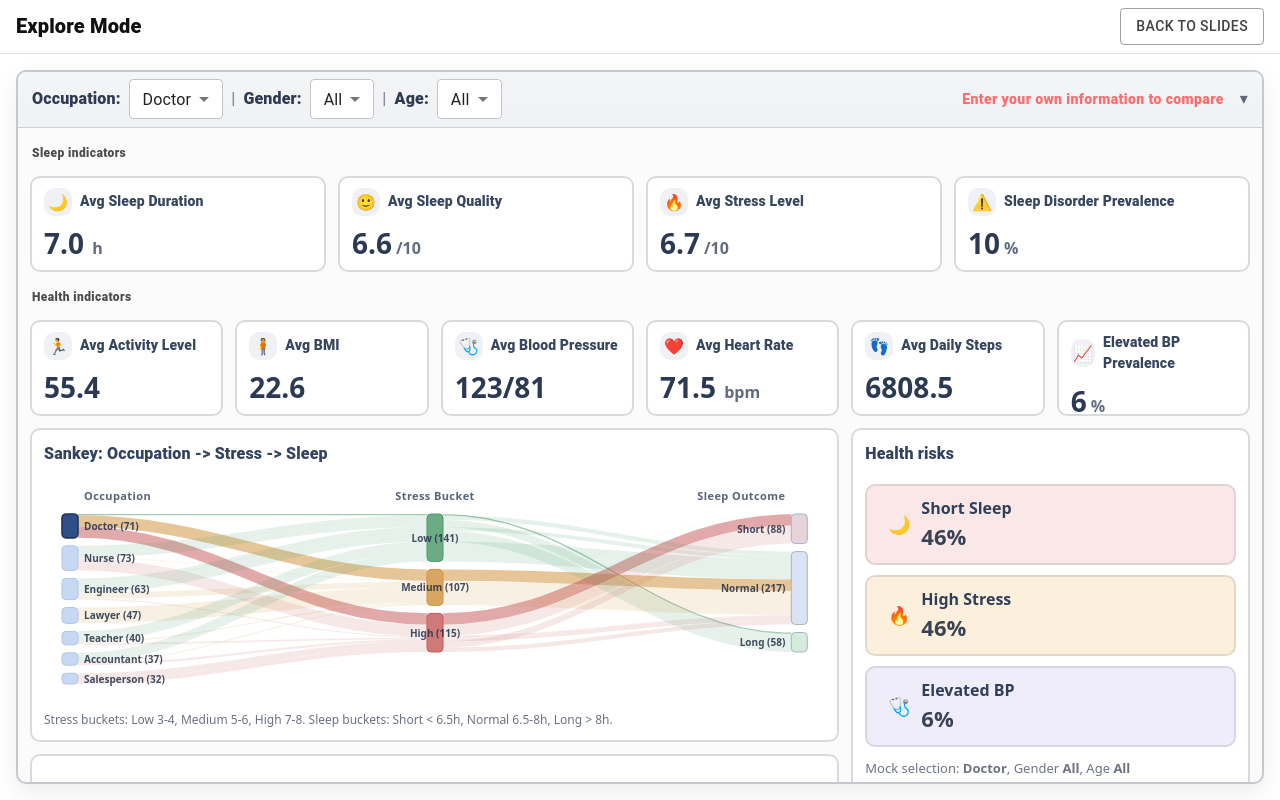
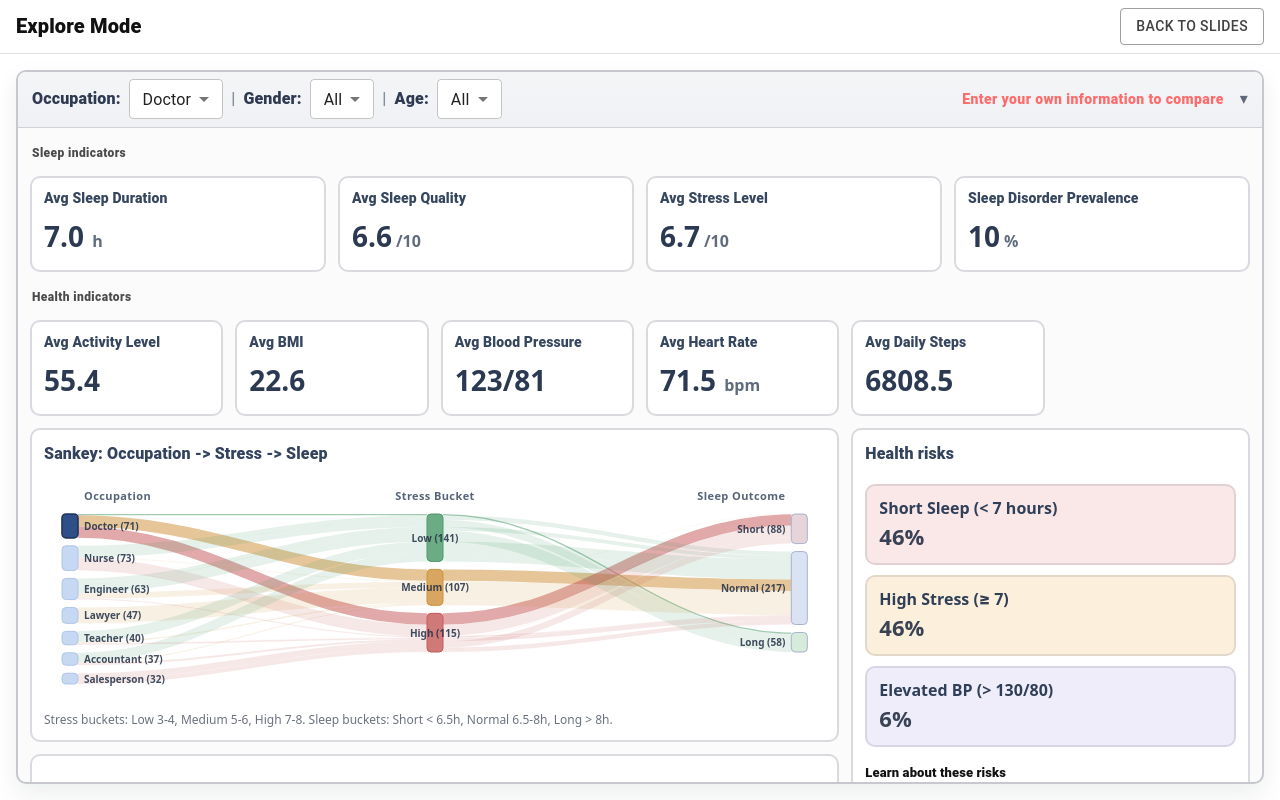
Before and after one commit to superbat3/Sleep-Pattern-Visualization, a React (Vite) app: page / in a window 1280 px wide. Both pictures are taken after a click on the button "SKIP TO DASHBOARD". Built offline with nearby package versions, Linux system fonts and the light colour scheme.

Commit message:
fix a lot of formatting and data filtering

```diff
--- a/src/ComparisonView.jsx
+++ b/src/ComparisonView.jsx
@@ -6,7 +6,7 @@ import MenuItem from "@mui/material/MenuItem";
 import Stack from "@mui/material/Stack";
 import TextField from "@mui/material/TextField";
 import Typography from "@mui/material/Typography";
-import { Radar, RadarChart, PolarGrid, PolarAngleAxis, PolarRadiusAxis, ResponsiveContainer, Tooltip, Legend, } from "recharts";
+import { Legend, PolarAngleAxis, PolarGrid, PolarRadiusAxis, Radar, RadarChart, ResponsiveContainer, Tooltip, } from "recharts";
 
 const ALLOWED_OCCUPATIONS = [
   "Engineer",
--- a/src/ScatterPlot.jsx
+++ b/src/ScatterPlot.jsx
@@ -1,5 +1,5 @@
+import * as d3 from "d3";
 import { useEffect, useMemo, useRef, useState } from "react";
-import * as d3 from "d3";
 
 function useResizeObserver(ref) {
   const [size, setSize] = useState({ width: 0, height: 0 });
@@ -28,6 +28,12 @@ function useResizeObserver(ref) {
   return size;
 }
 
+function deterministicJitter(index, amt, offset = 0) {
+  const seed = Math.sin((index + 1) * 12.9898 + offset * 78.233) * 43758.5453;
+  const frac = seed - Math.floor(seed);
+  return (frac - 0.5) * amt;
+}
+
 export default function ScatterPlot({ data }) {
   const wrapRef = useRef(null);
   const svgRef = useRef(null);
@@ -35,39 +41,31 @@ export default function ScatterPlot({ data }) {
 
   const { width } = useResizeObserver(wrapRef);
 
-  const height = 260;
-  const pad = { top: 28, right: 20, bottom: 40, left: 50 };
+  const height = 220;
+  const pad = { top: 8, right: 16, bottom: 34, left: 60 };
 
   const innerW = Math.max(0, (width || 0) - pad.left - pad.right);
   const innerH = height - pad.top - pad.bottom;
 
-  const jitter = (amt) => (Math.random() - 0.5) * amt;
-
-  // ✔ Only use the data passed in (already filtered by occupation)
   const points = useMemo(() => {
     if (!Array.isArray(data)) return [];
-    return data.map((d) => ({
-      sleep: +d.sleepDuration + jitter(0.25),
-      stress: +d.stress + jitter(0.25),
+    return data.map((d, i) => ({
+      sleep: +d.sleepDuration + deterministicJitter(i, 0.25, 1),
+      stress: +d.stress + deterministicJitter(i, 0.25, 2),
     }));
   }, [data]);
 
-  // ✔ Single color for all points
   const dotColor = "#4A6CF7";
 
-  const maxStress = (d3.max(points, d => d.stress) ?? 10) + 0.5;
-  const minStress = (d3.min(points, d => d.stress) ?? 0) - 0.5;
+  const maxStress = (d3.max(points, (d) => d.stress) ?? 10) + 0.5;
+  const minStress = (d3.min(points, (d) => d.stress) ?? 0) - 0.5;
 
-  const maxSleep = (d3.max(points, d => d.sleep) ?? 10) + 0.5;
-  const minSleep = (d3.min(points, d => d.sleep) ?? 0) - 0.5;
+  const maxSleep = (d3.max(points, (d) => d.sleep) ?? 10) + 0.5;
+  const minSleep = (d3.min(points, (d) => d.sleep) ?? 0) - 0.5;
 
-  const x = d3.scaleLinear()
-    .domain([minStress, maxStress])
-    .range([0, innerW]);
+  const x = d3.scaleLinear().domain([minStress, maxStress]).range([0, innerW]);
 
-  const y = d3.scaleLinear()
-    .domain([minSleep, maxSleep])
-    .range([innerH, 0]);
+  const y = d3.scaleLinear().domain([minSleep, maxSleep]).range([innerH, 0]);
 
   useEffect(() => {
     if (!svgRef.current || !tooltipRef.current) return;
@@ -78,7 +76,8 @@ export default function ScatterPlot({ data }) {
 
     const dots = svg.selectAll("circle.dot").data(points, (_, i) => i);
 
-    dots.enter()
+    dots
+      .enter()
       .append("circle")
       .attr("class", "dot")
       .attr("cx", () => pad.left + innerW / 2)
@@ -91,8 +90,8 @@ export default function ScatterPlot({ data }) {
       .on("mousemove", function (event, d) {
         tooltip
           .style("opacity", 1)
-          .style("left", event.offsetX + 12 + "px")
-          .style("top", event.offsetY + 12 + "px")
+          .style("left", `${event.offsetX + 12}px`)
+          .style("top", `${event.offsetY + 12}px`)
           .html(`
             <div>Sleep: ${d.sleep.toFixed(1)} hrs</div>
             <div>Stress: ${d.stress.toFixed(1)}</div>
@@ -110,8 +109,8 @@ export default function ScatterPlot({ data }) {
       .on("mousemove", function (event, d) {
         tooltip
           .style("opacity", 1)
-          .style("left", event.offsetX + 12 + "px")
-          .style("top", event.offsetY + 12 + "px")
+          .style("left", `${event.offsetX + 12}px`)
+          .style("top", `${event.offsetY + 12}px`)
           .html(`
             <div>Sleep: ${d.sleep.toFixed(1)} hrs</div>
             <div>Stress: ${d.stress.toFixed(1)}</div>
@@ -124,14 +123,34 @@ export default function ScatterPlot({ data }) {
       .attr("cy", (d) => pad.top + y(d.sleep));
 
     dots.exit().remove();
-  }, [points, width, innerW, innerH]);
+  }, [points, width, innerW, innerH, x, y]);
 
   if (!width || width === 0) {
-    return <div ref={wrapRef} style={{ width: "100%", height: "100%", position: "relative" }} />;
+    return (
+      <div
+        ref={wrapRef}
+        style={{
+          width: "100%",
+          height: "100%",
+          position: "relative",
+          overflow: "hidden",
+          minWidth: 0,
+        }}
+      />
+    );
   }
 
   return (
-    <div ref={wrapRef} style={{ width: "100%", height: "100%", position: "relative" }}>
+    <div
+      ref={wrapRef}
+      style={{
+        width: "100%",
+        height: "100%",
+        position: "relative",
+        overflow: "hidden",
+        minWidth: 0,
+      }}
+    >
       <div
         ref={tooltipRef}
         style={{
@@ -144,6 +163,8 @@ export default function ScatterPlot({ data }) {
           fontSize: "12px",
           opacity: 0,
           transition: "opacity 0.15s",
+          maxWidth: "140px",
+          zIndex: 2,
         }}
       />
 
@@ -153,10 +174,6 @@ export default function ScatterPlot({ data }) {
         height={height}
         viewBox={`0 0 ${Math.max(1, width || 1)} ${height}`}
       >
-        <text x={pad.left} y={20} fontSize="14" fontWeight="700" opacity="0.9">
-          Sleep vs. Stress
-        </text>
-
         <line
           x1={pad.left}
           y1={pad.top + innerH}
@@ -167,8 +184,8 @@ export default function ScatterPlot({ data }) {
         />
         <text
           x={pad.left + innerW / 2}
-          y={pad.top + innerH + 32}
-          fontSize="12"
+          y={pad.top + innerH + 28}
+          fontSize="11"
           textAnchor="middle"
           opacity="0.75"
         >
@@ -183,22 +200,32 @@ export default function ScatterPlot({ data }) {
           stroke="currentColor"
           opacity="0.35"
         />
+
         <text
           x={pad.left - 10}
-          y={pad.top - 6}
-          fontSize="12"
+          y={pad.top + 2}
+          fontSize="11"
           textAnchor="end"
           opacity="0.75"
         >
-          Sleep (hrs)
+          Sleep
+        </text>
+        <text
+          x={pad.left - 10}
+          y={pad.top + 14}
+          fontSize="10"
+          textAnchor="end"
+          opacity="0.65"
+        >
+          (hrs)
         </text>
 
         {x.ticks(5).map((t, i) => (
           <text
             key={i}
             x={pad.left + x(t)}
-            y={pad.top + innerH + 20}
-            fontSize="11"
+            y={pad.top + innerH + 16}
+            fontSize="10"
             textAnchor="middle"
             opacity="0.6"
           >
@@ -211,7 +238,7 @@ export default function ScatterPlot({ data }) {
             key={i}
             x={pad.left - 8}
             y={pad.top + y(t) + 4}
-            fontSize="11"
+            fontSize="10"
             textAnchor="end"
             opacity="0.6"
           >
--- a/src/SleepProfile.css
+++ b/src/SleepProfile.css
@@ -144,22 +144,17 @@
 .sp-risk {
   border-radius: 10px;
   border: 2px solid rgba(40, 50, 70, 0.12);
-  display: grid;
-  grid-template-columns: 44px 1fr;
+  display: flex;
   align-items: center;
   overflow: hidden;
-  padding: 10px 10px;
+  padding: 10px 12px;
 }
 
-.sp-risk-ic {
-  font-size: 18px;
-  display: grid;
-  place-items: center;
-}
 
 .sp-risk-title {
   font-weight: 950;
   color: #2f3f58;
+  white-space: nowrap;
 }
 
 .sp-risk-pct {
@@ -238,3 +233,18 @@
   font-size: 12px;
   line-height: 1.35;
 }
+
+.sp-risk-links {
+  font-size: 13px;
+}
+
+.sp-risk-links a {
+  font-size: 13px;
+  font-weight: 600;
+  color: #2c5aa0;
+  text-decoration: none;
+}
+
+.sp-risk-links a:hover {
+  text-decoration: underline;
+}
--- a/src/SleepProfile.jsx
+++ b/src/SleepProfile.jsx
@@ -21,14 +21,13 @@ const ALLOWED_OCCUPATIONS = [
   "Teacher",
   "Salesperson",
   "Doctor",
-  "Nurse"
+  "Nurse",
 ];
 
-function Tile({ icon, label, value, sub, tone = "normal" }) {
+function Tile({ label, value, sub, tone = "normal" }) {
   return (
     <Box className={`sp-tile sp-${tone}`}>
       <Box className="sp-tile-top">
-        <Box className="sp-icon">{icon}</Box>
         <Typography className="sp-label">{label}</Typography>
       </Box>
       <Box className="sp-value">
@@ -62,29 +61,16 @@ function Panel({ title, children, headerAction = null }) {
 function RowLabel({ title }) {
   return (
     <Box sx={{ px: 0.25, pt: 0.5, pb: 0.25 }}>
-      <Typography sx={{ fontWeight: 900, fontSize: 12, opacity: 0.75, letterSpacing: 0.4 }}>
+      <Typography
+        sx={{
+          fontWeight: 900,
+          fontSize: 12,
+          opacity: 0.75,
+          letterSpacing: 0.4,
+        }}
+      >
         {title}
       </Typography>
-    </Box>
-  );
-}
-
-function PlaceholderView({ label }) {
-  return (
-    <Box
-      sx={{
-        height: 220,
-        border: "1px dashed rgba(255,255,255,0.25)",
-        borderRadius: 2,
-        display: "flex",
-        alignItems: "center",
-        justifyContent: "center",
-        color: "rgba(255,255,255,0.75)",
-        fontSize: 15,
-        fontWeight: 600,
-      }}
-    >
-      {label}
     </Box>
   );
 }
@@ -94,9 +80,9 @@ function matchesAgeBucket(ageValue, ageBucket) {
 
   const normalized = String(ageBucket).replace(/[–—]/g, "-");
   const ageRanges = {
-    "18-24": [18, 24],
-    "25-40": [25, 40],
-    "41-60": [41, 60],
+    "25-34": [25, 34],
+    "35-44": [35, 44],
+    "45-59": [45, 59],
   };
 
   const [min, max] = ageRanges[normalized] ?? [];
@@ -114,12 +100,17 @@ export default function SleepProfile({ data, onEnterCompare }) {
   const safeData = data ?? EMPTY_DATA;
   const scopedData = useMemo(
     () => safeData.filter((d) => ALLOWED_OCCUPATIONS.includes(d.occupation)),
-    [safeData]
+    [safeData],
   );
 
   const occupations = ALLOWED_OCCUPATIONS;
-  const genders = useMemo(() => ["All", ...new Set(safeData.map((d) => d.gender))], [safeData]);
-  const selectedOccupation = occupations.includes(occupation) ? occupation : ALLOWED_OCCUPATIONS[0];
+  const genders = useMemo(
+    () => ["All", ...new Set(safeData.map((d) => d.gender))],
+    [safeData],
+  );
+  const selectedOccupation = occupations.includes(occupation)
+    ? occupation
+    : ALLOWED_OCCUPATIONS[0];
 
   const demographicFiltered = useMemo(() => {
     if (!scopedData.length) return [];
@@ -129,19 +120,28 @@ export default function SleepProfile({ data, onEnterCompare }) {
   }, [scopedData, gender, age]);
 
   const filtered = useMemo(
-    () => demographicFiltered.filter((d) => d.occupation === selectedOccupation),
-    [demographicFiltered, selectedOccupation]
+    () =>
+      demographicFiltered.filter((d) => d.occupation === selectedOccupation),
+    [demographicFiltered, selectedOccupation],
   );
 
   const avg = (arr) =>
     arr.length ? (arr.reduce((a, b) => a + b, 0) / arr.length).toFixed(1) : "—";
 
-  const avgSleep = avg(filtered.map((d) => d.sleepDuration).filter(Number.isFinite));
-  const avgQuality = avg(filtered.map((d) => d.sleepQuality).filter(Number.isFinite));
+  const avgSleep = avg(
+    filtered.map((d) => d.sleepDuration).filter(Number.isFinite),
+  );
+  const avgQuality = avg(
+    filtered.map((d) => d.sleepQuality).filter(Number.isFinite),
+  );
   const avgStress = avg(filtered.map((d) => d.stress).filter(Number.isFinite));
 
-  const avgActivity = avg(filtered.map((d) => d.activity).filter(Number.isFinite));
-  const avgHeartRate = avg(filtered.map((d) => d.heartRate).filter(Number.isFinite));
+  const avgActivity = avg(
+    filtered.map((d) => d.activity).filter(Number.isFinite),
+  );
+  const avgHeartRate = avg(
+    filtered.map((d) => d.heartRate).filter(Number.isFinite),
+  );
   const avgSteps = avg(filtered.map((d) => d.steps).filter(Number.isFinite));
 
   const bmiMap = {
@@ -152,7 +152,9 @@ export default function SleepProfile({ data, onEnterCompare }) {
     Obese: 32,
   };
 
-  const avgBMI = avg(filtered.map((d) => bmiMap[d.bmiCategory]).filter(Number.isFinite));
+  const avgBMI = avg(
+    filtered.map((d) => bmiMap[d.bmiCategory]).filter(Number.isFinite),
+  );
 
   const bpAvg = (() => {
     if (!filtered.length) return "—";
@@ -165,38 +167,54 @@ export default function SleepProfile({ data, onEnterCompare }) {
   })();
 
   const disorderPct = filtered.length
-    ? ((filtered.filter((d) => d.disorder !== "None").length / filtered.length) * 100).toFixed(0)
+    ? (
+        (filtered.filter((d) => d.disorder !== "None").length /
+          filtered.length) *
+        100
+      ).toFixed(0)
     : "—";
 
   const shortSleepPct = filtered.length
-    ? ((filtered.filter((d) => d.sleepDuration < 6.5).length / filtered.length) * 100).toFixed(0)
+    ? (
+        (filtered.filter((d) => d.sleepDuration < 7).length / filtered.length) *
+        100
+      ).toFixed(0)
     : "—";
 
   const highStressPct = filtered.length
-    ? ((filtered.filter((d) => d.stress >= 7).length / filtered.length) * 100).toFixed(0)
+    ? (
+        (filtered.filter((d) => d.stress >= 7).length / filtered.length) *
+        100
+      ).toFixed(0)
     : "—";
 
   const highBPPct = filtered.length
     ? (
-        (filtered.filter((d) => d.bpSys >= 130 || d.bpDia >= 85).length / filtered.length) *
+        (filtered.filter((d) => d.bpSys >= 130 && d.bpDia >= 80).length /
+          filtered.length) *
         100
       ).toFixed(0)
     : "—";
 
   const distributionViews = [
     {
-      title: "Sleep Duration Distribution",
+      title: `Sleep Duration Distribution (${selectedOccupation})`,
       content: (
         <Box sx={{ height: 220 }}>
-          <DistributionHist data={filtered} valueKey="sleepDuration" title="" bins={12} />
+          <DistributionHist
+            data={filtered}
+            valueKey="sleepDuration"
+            title=""
+            bins={12}
+          />
         </Box>
       ),
     },
     {
-      title: "Sleep Scatterplot",
+      title: `Sleep Scatterplot (${selectedOccupation})`,
       content: (
-      <Box sx={{ height: 220 }}>
-        <ScatterPlot data={filtered} />
+        <Box sx={{ height: 220 }}>
+          <ScatterPlot data={filtered} />
         </Box>
       ),
     },
@@ -262,7 +280,7 @@ export default function SleepProfile({ data, onEnterCompare }) {
               onChange={(e) => setAge(e.target.value)}
               className="sp-select"
             >
-              {["All", "18–24", "25–40", "41–60"].map((x) => (
+              {["All", "25–34", "35–44", "45–59"].map((x) => (
                 <MenuItem key={x} value={x}>
                   {x}
                 </MenuItem>
@@ -298,16 +316,15 @@ export default function SleepProfile({ data, onEnterCompare }) {
             </Grid>
 
             <Grid size={{ xs: 12, md: 3 }}>
-              <Tile icon="🌙" label="Avg Sleep Duration" value={avgSleep} sub=" h" />
+              <Tile label="Avg Sleep Duration" value={avgSleep} sub=" h" />
             </Grid>
 
             <Grid size={{ xs: 12, md: 3 }}>
-              <Tile icon="🙂" label="Avg Sleep Quality" value={avgQuality} sub="/10" />
+              <Tile label="Avg Sleep Quality" value={avgQuality} sub="/10" />
             </Grid>
 
             <Grid size={{ xs: 12, md: 3 }}>
               <Tile
-                icon="🔥"
                 label="Avg Stress Level"
                 value={avgStress}
                 sub="/10"
@@ -317,11 +334,12 @@ export default function SleepProfile({ data, onEnterCompare }) {
 
             <Grid size={{ xs: 12, md: 3 }}>
               <Tile
-                icon="⚠️"
                 label="Sleep Disorder Prevalence"
                 value={disorderPct}
                 sub="%"
-                tone={disorderPct !== "—" && +disorderPct >= 20 ? "warn" : "normal"}
+                tone={
+                  disorderPct !== "—" && +disorderPct >= 20 ? "warn" : "normal"
+                }
               />
             </Grid>
 
@@ -330,33 +348,23 @@ export default function SleepProfile({ data, onEnterCompare }) {
             </Grid>
 
             <Grid size={{ xs: 12, md: 2 }}>
-              <Tile icon="🏃" label="Avg Activity Level" value={avgActivity} />
+              <Tile label="Avg Activity Level" value={avgActivity} />
             </Grid>
 
             <Grid size={{ xs: 12, md: 2 }}>
-              <Tile icon="🧍" label="Avg BMI" value={avgBMI} />
+              <Tile label="Avg BMI" value={avgBMI} />
             </Grid>
 
             <Grid size={{ xs: 12, md: 2 }}>
-              <Tile icon="🩺" label="Avg Blood Pressure" value={bpAvg} />
+              <Tile label="Avg Blood Pressure" value={bpAvg} />
             </Grid>
 
             <Grid size={{ xs: 12, md: 2 }}>
-              <Tile icon="❤️" label="Avg Heart Rate" value={avgHeartRate} sub=" bpm" />
+              <Tile label="Avg Heart Rate" value={avgHeartRate} sub=" bpm" />
             </Grid>
 
             <Grid size={{ xs: 12, md: 2 }}>
-              <Tile icon="👣" label="Avg Daily Steps" value={avgSteps} />
-            </Grid>
-
-            <Grid size={{ xs: 12, md: 2 }}>
-              <Tile
-                icon="📈"
-                label="Elevated BP Prevalence"
-                value={highBPPct}
-                sub="%"
-                tone={highBPPct !== "—" && +highBPPct >= 20 ? "warn" : "normal"}
-              />
+              <Tile label="Avg Daily Steps" value={avgSteps} />
             </Grid>
 
             <Grid size={{ xs: 12, md: 8 }} sx={{ minHeight: 0 }}>
@@ -370,8 +378,8 @@ export default function SleepProfile({ data, onEnterCompare }) {
                       height={220}
                     />
                     <Box className="sp-sankey-note">
-                      Stress buckets: Low 3-4, Medium 5-6, High 7-8. Sleep buckets: Short &lt; 6.5h,
-                      Normal 6.5-8h, Long &gt; 8h.
+                      Stress buckets: Low 3-4, Medium 5-6, High 7-8. Sleep
+                      buckets: Short &lt; 6.5h, Normal 6.5-8h, Long &gt; 8h.
                     </Box>
                   </Panel>
                 </Grid>
@@ -411,32 +419,66 @@ export default function SleepProfile({ data, onEnterCompare }) {
               <Panel title="Health risks">
                 <Box className="sp-risk-col">
                   <Box className="sp-risk sp-risk-pink">
-                    <span className="sp-risk-ic">🌙</span>
                     <div>
-                      <div className="sp-risk-title">Short Sleep</div>
+                      <div className="sp-risk-title">
+                        Short Sleep (&lt; 7 hours)
+                      </div>
                       <div className="sp-risk-pct">{shortSleepPct}%</div>
                     </div>
                   </Box>
 
                   <Box className="sp-risk sp-risk-amber">
-                    <span className="sp-risk-ic">🔥</span>
                     <div>
-                      <div className="sp-risk-title">High Stress</div>
+                      <div className="sp-risk-title">High Stress (≥ 7)</div>
                       <div className="sp-risk-pct">{highStressPct}%</div>
                     </div>
                   </Box>
 
                   <Box className="sp-risk sp-risk-lav">
-                    <span className="sp-risk-ic">🩺</span>
                     <div>
-                      <div className="sp-risk-title">Elevated BP</div>
+                      <div className="sp-risk-title">
+                        Elevated BP (&gt; 130/80)
+                      </div>
                       <div className="sp-risk-pct">{highBPPct}%</div>
                     </div>
                   </Box>
                 </Box>
+                <Box className="sp-risk-links" sx={{ mt: 2 }}>
+                  <Typography sx={{ fontWeight: 800, mb: 0.75, fontSize: 13 }}>
+                    Learn about these risks
+                  </Typography>
 
-                <Box className="sp-footnote">
-                  Mock selection: <b>{selectedOccupation}</b>, Gender <b>{gender}</b>, Age <b>{age}</b>
+                  <ul style={{ paddingLeft: 18, margin: 0 }}>
+                    <li>
+                      <a
+                        href="https://www.cdc.gov/sleep/about/?CDC_AAref_Val=https://www.cdc.gov/sleep/about_sleep/sleep_hygiene.html"
+                        target="_blank"
+                        rel="noopener noreferrer"
+                      >
+                        Short sleep health effects
+                      </a>
+                    </li>
+
+                    <li>
+                      <a
+                        href="https://www.cdc.gov/mental-health/?CDC_AAref_Val=https://www.cdc.gov/mentalhealth/stress-coping/index.html"
+                        target="_blank"
+                        rel="noopener noreferrer"
+                      >
+                        Effects of chronic stress
+                      </a>
+                    </li>
+
+                    <li>
+                      <a
+                        href="https://www.cdc.gov/high-blood-pressure/about/?CDC_AAref_Val=https://www.cdc.gov/bloodpressure/about.htm"
+                        target="_blank"
+                        rel="noopener noreferrer"
+                      >
+                        High blood pressure risks
+                      </a>
+                    </li>
+                  </ul>
                 </Box>
               </Panel>
             </Grid>
```
Also changed, not shown: src/DistributionHist.jsx (+48 -9 lines).
